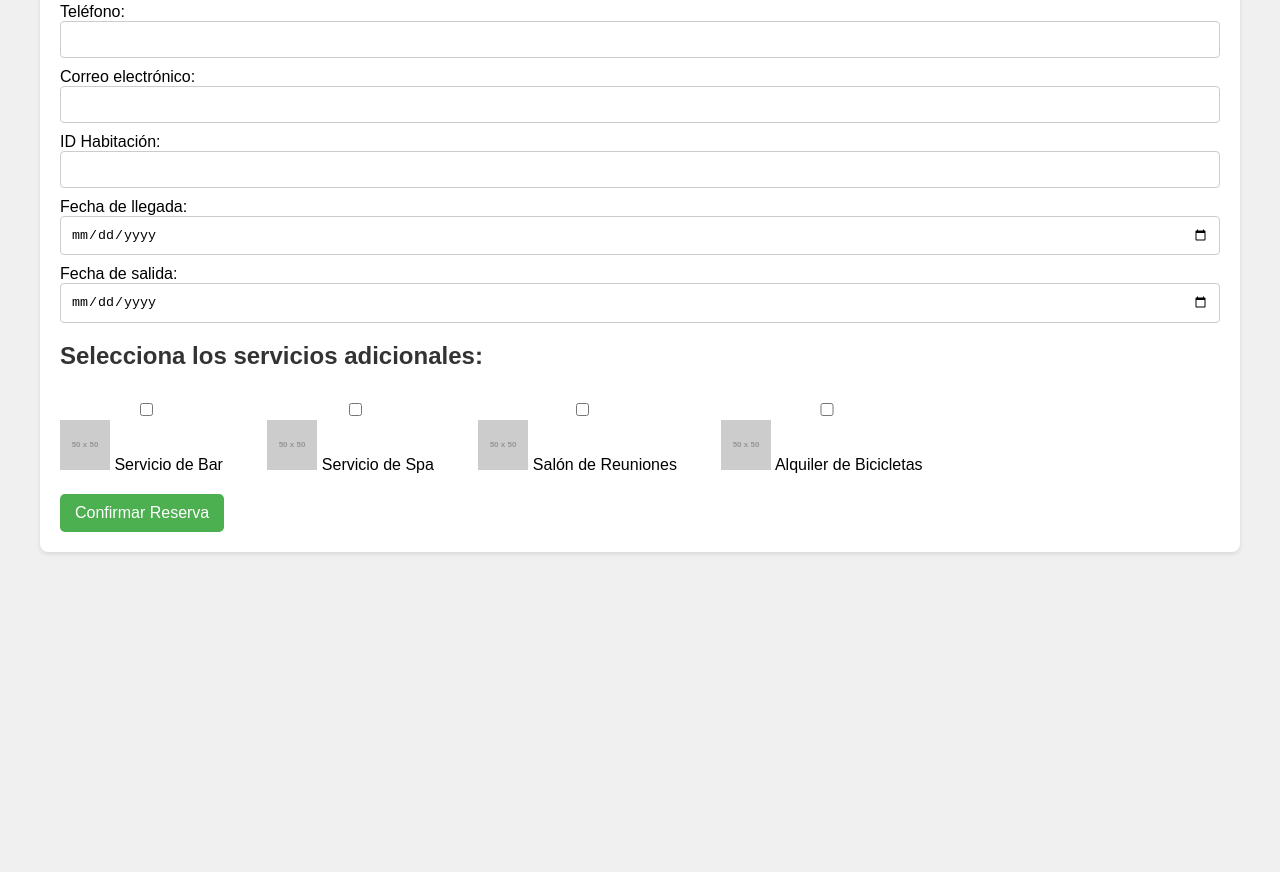
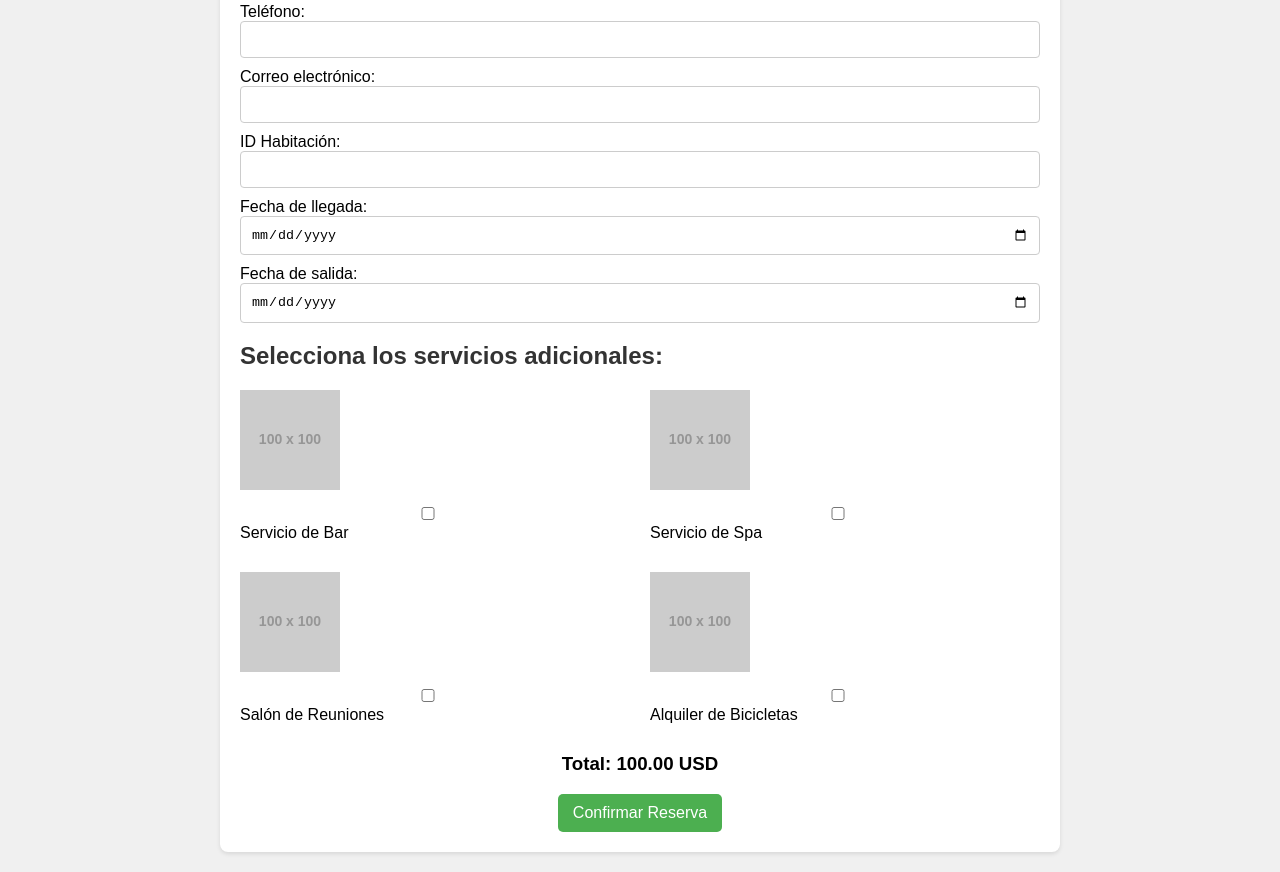
Before and after one commit to ferney1001/complejo, a plain HTML site: page reserva.html in a window 1280 px wide. Shown: the part 380-1252 px from the top of the page. Before the commit the page ends 952 px from the top, so only its background shows below. Drawn offline with Linux system fonts and the light colour scheme; placeholder pictures from the web are drawn by us.

Commit message:
se agrego eviar precio y mostrar el precio

```diff
--- a/reserva.html
+++ b/reserva.html
@@ -27,6 +27,38 @@
 
         document.addEventListener('DOMContentLoaded', () => {
             const reservaForm = document.getElementById('reserva-form');
+            const totalSpan = document.getElementById('total');
+
+            // Precios de los servicios
+            const preciosServicios = {
+                bar: 10,
+                spa: 12,
+                salon_reuniones: 15,
+                alquiler_bicicletas: 5
+            };
+
+            // Calcular precio total
+            function calcularTotal() {
+                let total = parseFloat(document.getElementById('precioBase').value) || 0;
+                const serviciosSeleccionados = [];
+
+                Object.keys(preciosServicios).forEach(servicio => {
+                    const checkbox = document.querySelector(`input[name="servicio"][value="${servicio}"]`);
+                    if (checkbox.checked) {
+                        serviciosSeleccionados.push(servicio);
+                        total += preciosServicios[servicio];
+                    }
+                });
+
+                totalSpan.textContent = total.toFixed(2); // Mostrar el total con dos decimales
+                return serviciosSeleccionados;
+            }
+
+            // Event listener para los checkboxes
+            const checkboxes = document.querySelectorAll('input[name="servicio"]');
+            checkboxes.forEach(checkbox => {
+                checkbox.addEventListener('change', calcularTotal);
+            });
 
             reservaForm.addEventListener('submit', async (event) => {
                 event.preventDefault();
@@ -34,17 +66,22 @@
                 const formData = new FormData(reservaForm);
                 const data = Object.fromEntries(formData.entries());
 
-                // Asegúrate de que 'idhabitacion' esté en 'data'
-                console.log("Datos a enviar:", data); // Ver los datos en la consola
+                // Obtener servicios seleccionados y calcular total
+                const serviciosSeleccionados = calcularTotal();
+                data.servicios = serviciosSeleccionados.join(', '); // Solo 'servicios' se enviará
+                data.totalPrecio = totalSpan.textContent;
+
+                // Eliminar propiedad 'servicio' si existe
+                delete data.servicio;
 
                 try {
                     const newReservaRef = ref(database, 'reservas/' + Date.now());
                     await set(newReservaRef, data);
-                    console.log("Reserva confirmada con ID:", newReservaRef.key);
                     alert("Reserva confirmada!");
                     reservaForm.reset();
+                    totalSpan.textContent = "0.00"; // Resetear total
                 } catch (e) {
-                    console.error("Error al añadir reserva: ", e); // Ver el error en la consola
+                    console.error("Error al añadir reserva: ", e);
                     alert("Error al confirmar la reserva. Intenta de nuevo.");
                 }
             });
@@ -53,6 +90,8 @@
             const urlParams = new URLSearchParams(window.location.search);
             const idAlojamiento = urlParams.get('id');
             document.getElementById('idhabitacion').value = idAlojamiento; // Esto ahora está habilitado
+            document.getElementById('precioBase').value = "100"; // Ajustar según el alojamiento seleccionado
+            calcularTotal(); // Calcular el total inicial
         });
     </script>
 </head>
@@ -77,30 +116,42 @@
                 <label>Teléfono: <input type="tel" name="telefono" required></label>
                 <label>Correo electrónico: <input type="email" name="correo" required></label>
                 <label>ID Habitación: <input type="text" name="idhabitacion" id="idhabitacion" required></label>
+                <input type="hidden" id="precioBase" value="100"> <!-- Precio base oculto -->
                 <label>Fecha de llegada: <input type="date" name="fecha-llegada" required></label>
                 <label>Fecha de salida: <input type="date" name="fecha-salida" required></label>
 
                 <h2>Selecciona los servicios adicionales:</h2>
                 <div class="servicios">
-                    <label>
-                        <input type="checkbox" name="servicio" value="bar">
-                        <img src="https://via.placeholder.com/50?text=Bar" alt="Bar"> Servicio de Bar
-                    </label>
-                    <label>
-                        <input type="checkbox" name="servicio" value="spa">
-                        <img src="https://via.placeholder.com/50?text=Spa" alt="Spa"> Servicio de Spa
-                    </label>
-                    <label>
-                        <input type="checkbox" name="servicio" value="salon_reuniones">
-                        <img src="https://via.placeholder.com/50?text=Salón" alt="Salón de Reuniones"> Salón de Reuniones
-                    </label>
-                    <label>
-                        <input type="checkbox" name="servicio" value="alquiler_bicicletas">
-                        <img src="https://via.placeholder.com/50?text=Bicicletas" alt="Alquiler de Bicicletas"> Alquiler de Bicicletas
-                    </label>
+                    <div>
+                        <img src="https://via.placeholder.com/100?text=Bar" alt="Bar">
+                        <label>
+                            <input type="checkbox" name="servicio" value="bar"> Servicio de Bar
+                        </label>
+                    </div>
+                    <div>
+                        <img src="https://via.placeholder.com/100?text=Spa" alt="Spa">
+                        <label>
+                            <input type="checkbox" name="servicio" value="spa"> Servicio de Spa
+                        </label>
+                    </div>
+                    <div>
+                        <img src="https://via.placeholder.com/100?text=Salón" alt="Salón de Reuniones">
+                        <label>
+                            <input type="checkbox" name="servicio" value="salon_reuniones"> Salón de Reuniones
+                        </label>
+                    </div>
+                    <div>
+                        <img src="https://via.placeholder.com/100?text=Bicicletas" alt="Alquiler de Bicicletas">
+                        <label>
+                            <input type="checkbox" name="servicio" value="alquiler_bicicletas"> Alquiler de Bicicletas
+                        </label>
+                    </div>
                 </div>
 
-                <button type="submit">Confirmar Reserva</button>
+                <div id="total-container" style="text-align: center;">
+                    <h3>Total: <span id="total">0.00</span> USD</h3>
+                    <button type="submit">Confirmar Reserva</button>
+                </div>
             </form>
         </div>
     </main>
--- a/style.css
+++ b/style.css
@@ -43,7 +43,7 @@ h1, h2 {
 }
 
 .container {
-    max-width: 1200px; /* Aumenta el ancho del contenedor si es necesario */
+    max-width: 800px; /* Ancho del contenedor para la reserva */
     margin: 0 auto;
     background-color: #ffffff;
     padding: 20px;
@@ -70,16 +70,30 @@ input:focus {
 }
 
 .servicios {
-    display: flex;
-    flex-wrap: wrap;
+    display: grid;
+    grid-template-columns: repeat(2, 1fr); /* Dos servicios por fila */
+    gap: 20px;
     margin: 10px 0;
 }
 
-.servicios label {
-    margin-right: 20px; /* Espacio entre los servicios */
+.servicio {
+    text-align: center;
+}
+
+.servicio img {
+    width: 100px;
+    height: 100px;
+}
+
+#total-price {
+    text-align: center;
+    font-size: 20px;
+    margin: 20px 0;
 }
 
 button {
+    display: block;
+    margin: 0 auto; /* Centrando el botón */
     background-color: #4CAF50; /* Color verde */
     color: white;
     border: none;
@@ -92,3 +106,7 @@ button {
 button:hover {
     background-color: #45a049; /* Color más oscuro al pasar el mouse */
 }
+
+span {
+    font-weight: bold;
+}
```
Also changed, not shown: script.js (+5 -4 lines).
